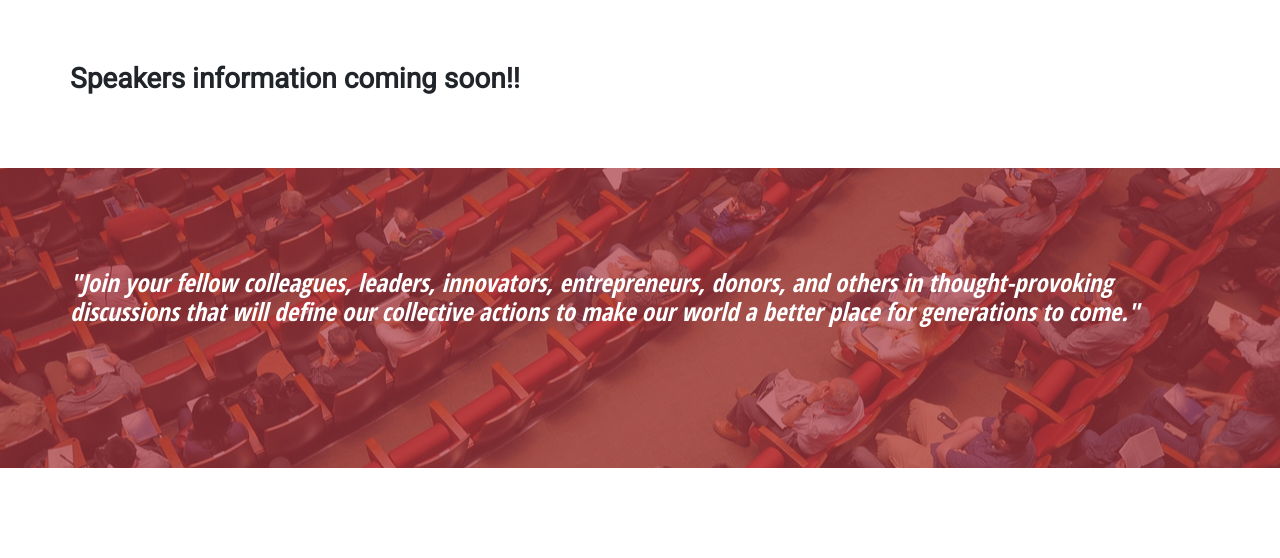
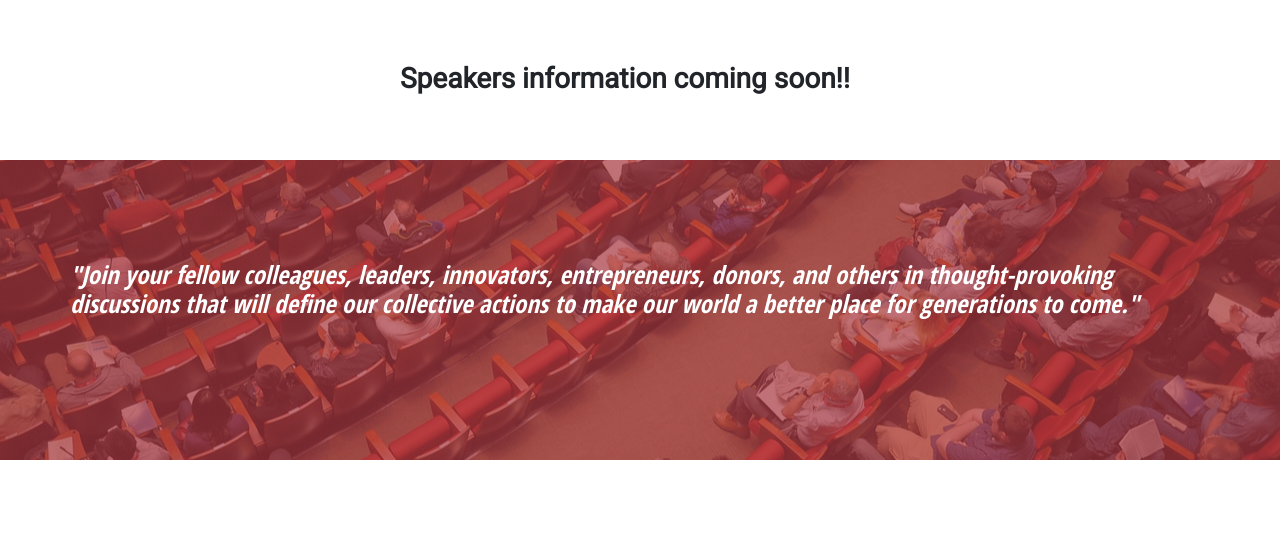
Before and after one commit to nkushh/nkushh.github.io, a plain HTML site: page panel.html in a window 1280 px wide. Shown: the part 242-800 px from the top of the page. Drawn offline with Linux system fonts and the light colour scheme; a web font is replaced by a local one.

Commit message:
centered the coming soon message

```diff
--- a/css/style.css
+++ b/css/style.css
@@ -24,7 +24,12 @@ body{
 	color: #b1233d;
 }
 
+.row{
+	width: 100%;
+}
+
 .coming-soon{
+	margin: 0 auto;
 	text-align: center;
 	font-weight: 700;
 }
```
